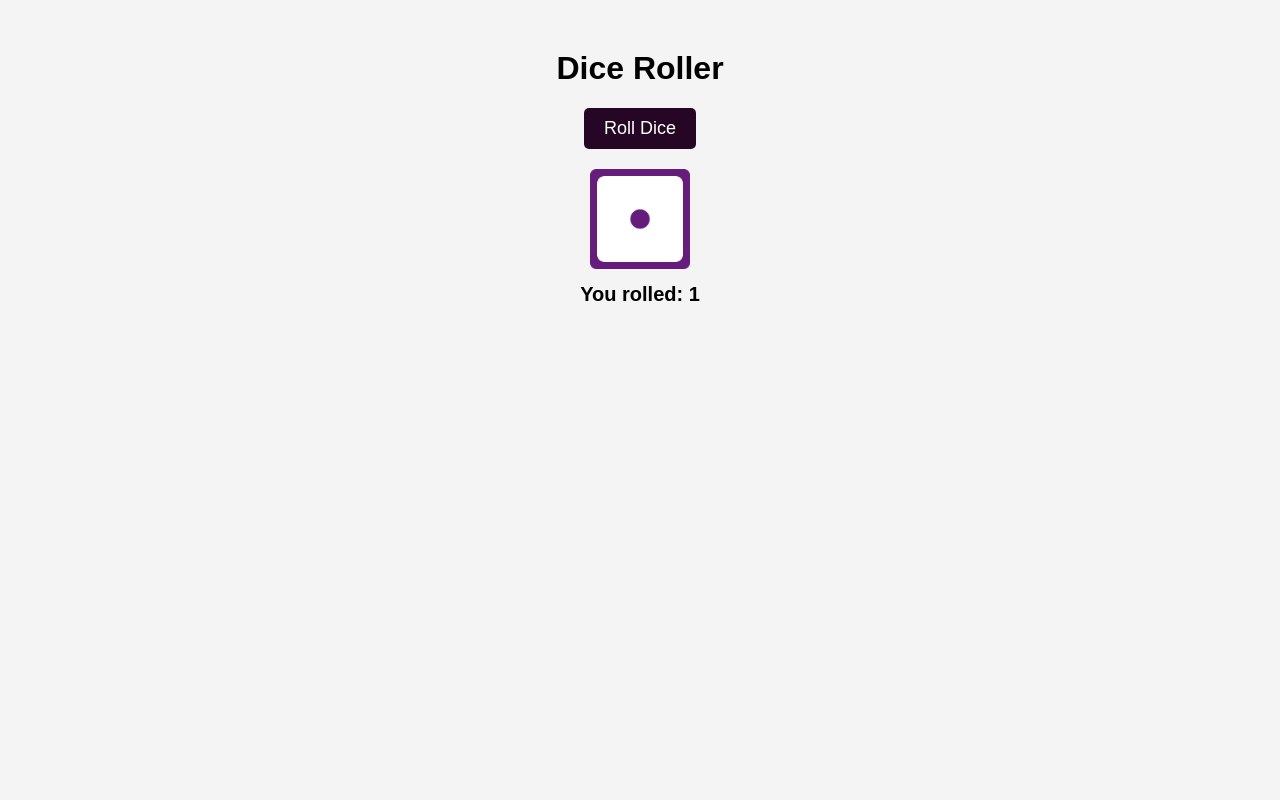
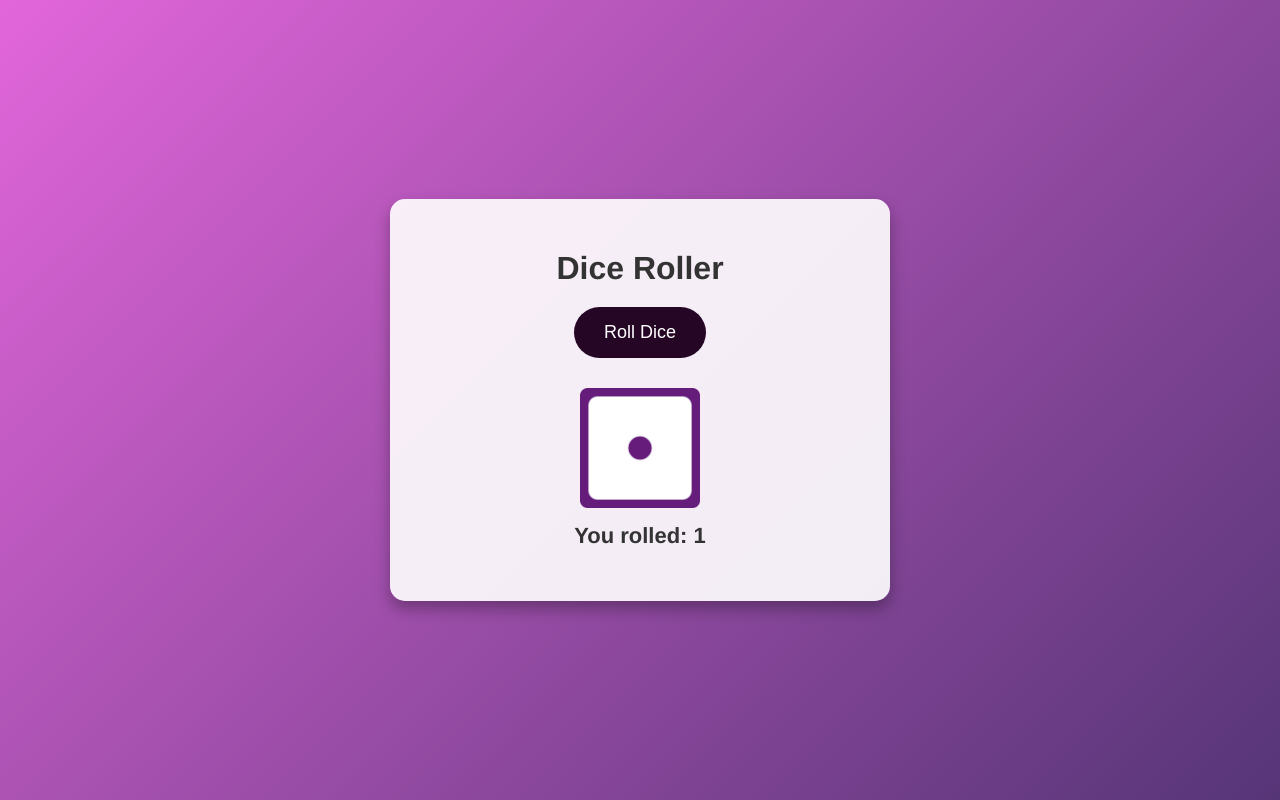
Before and after one commit to pseudo-alya/node-js-dice-sprint3, a plain HTML site: page index.html in a window 1280 px wide. Drawn offline with Linux system fonts and the light colour scheme.

Commit message:
Update index.css

```diff
--- a/index.css
+++ b/index.css
@@ -1,39 +1,87 @@
 body {
-    font-family: Arial, sans-serif;
-    text-align: center;
-    background-color: #f4f4f4;
+    font-family: 'Helvetica Neue', sans-serif;
+    margin: 0;
+    height: 100vh;
+    display: flex;
+    justify-content: center;
+    align-items: center;
+    background: linear-gradient(135deg, #e266da, #563577);
   }
 
+  /* Container & Card */
   .container {
-    margin-top: 50px;
+    width: 100%;
+    max-width: 500px;
+    padding: 20px;
   }
 
+  .card {
+    background: rgba(255, 255, 255, 0.9);
+    border-radius: 15px;
+    padding: 30px;
+    box-shadow: 0 8px 16px rgba(0,0,0,0.3);
+    text-align: center;
+  }
+
+  /* Heading */
+  h1 {
+    margin-bottom: 20px;
+    color: #333;
+  }
+
+  /* Button Styles */
   button {
-    padding: 10px 20px;
+    padding: 15px 30px;
     font-size: 18px;
     border: none;
     background-color: #250725;
-    color: white;
+    color: #fff;
+    border-radius: 50px;
     cursor: pointer;
-    border-radius: 5px;
-    transition: 0.3s;
+    transition: background-color 0.3s, transform 0.2s;
+    outline: none;
   }
 
   button:hover {
     background-color: #8e6ea2;
+    transform: scale(1.05);
   }
 
-.dice-container {
-    margin-top: 20px;
+  button:active {
+    transform: scale(0.95);
   }
 
-img {
-    width: 100px;
-    height: 100px;
+  /* Dice Container */
+  .dice-container {
+    margin-top: 30px;
+    display: flex;
+    flex-direction: column;
+    align-items: center;
   }
 
+  .dice-container img {
+    width: 120px;
+    height: 120px;
+    transition: transform 0.5s ease-in-out;
+  }
+
+  /* Dice Roll Animation */
+  @keyframes rollAnimation {
+    0%   { transform: rotate(0deg) scale(1); }
+    25%  { transform: rotate(90deg) scale(1.1); }
+    50%  { transform: rotate(180deg) scale(0.9); }
+    75%  { transform: rotate(270deg) scale(1.05); }
+    100% { transform: rotate(360deg) scale(1); }
+  }
+
+  .dice-roll {
+    animation: rollAnimation 1s ease-in-out;
+  }
+
+  /* Dice Number Text */
   p {
-    font-size: 20px;
+    font-size: 22px;
     font-weight: bold;
-    margin-top: 10px;
+    color: #333;
+    margin-top: 15px;
   }
```
Lines whose indentation alone changed are shown as unchanged.
